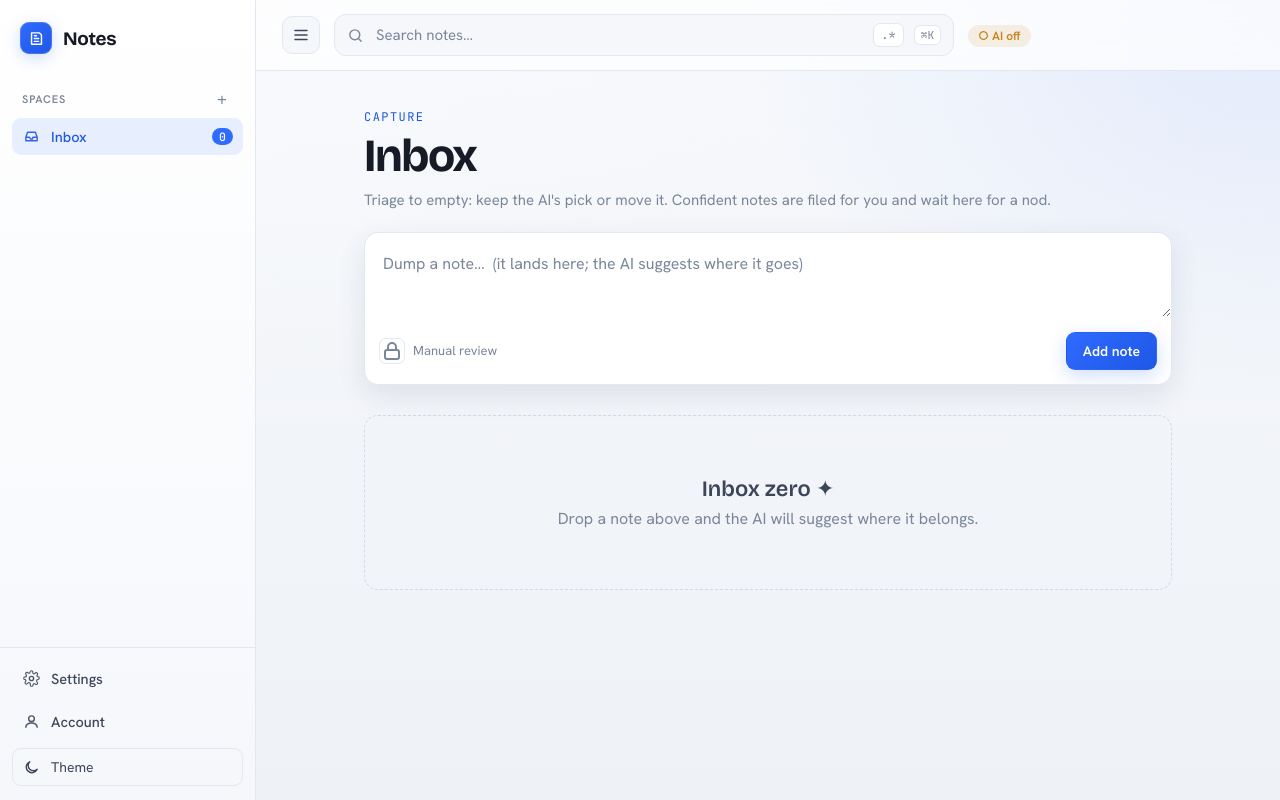
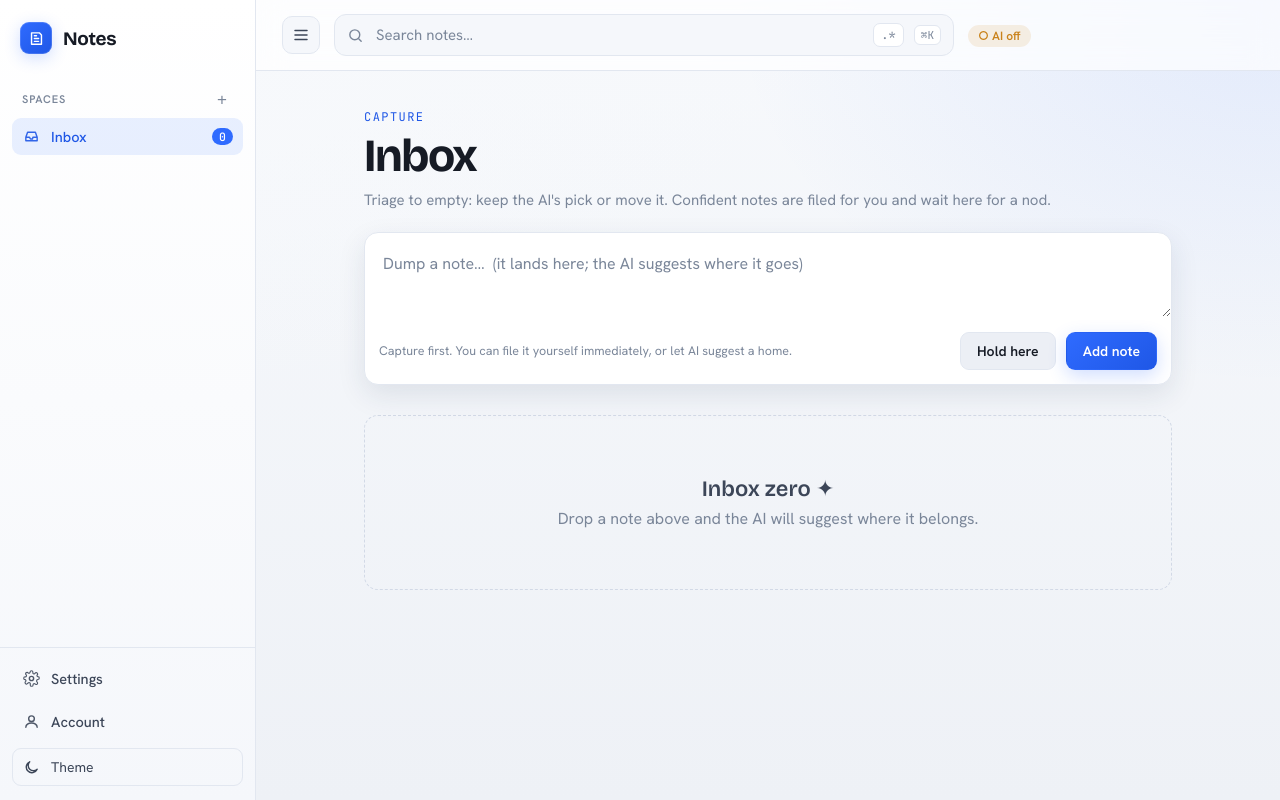
Before and after one commit to maimon33/notes, a Python web app: template app/templates/index.html in a window 1280 px wide. Run offline with Jinja, Linux system fonts and the light colour scheme; the template is opened without the code that fills it, so the values that code supplies are empty.

Commit message:
bug fixes

```diff
--- a/app/main.py
+++ b/app/main.py
@@ -109,8 +109,10 @@ def create_app(conn=None, cfg=None) -> FastAPI:
         )
 
     @app.post("/notes")
-    def add_note(body: str = Form(...), private: str = Form("")):
-        db.add_note(conn, body, private=bool(private))
+    def add_note(body: str = Form(...), manual: str = Form(""), private: str = Form("")):
+        # Keep `private` for backward compatibility with existing forms/tests, but
+        # the product language is now "hold here" / manual routing rather than privacy.
+        db.add_note(conn, body, private=bool(manual or private))
         return RedirectResponse("/", status_code=303)
 
     @app.post("/notes/{note_id}/keep")
--- a/app/static/styles.css
+++ b/app/static/styles.css
@@ -325,8 +325,9 @@ mark { background: var(--highlight-bg); color: inherit; border-radius: 3px; padd
   line-height: 1.6; padding: 18px 18px 4px;
 }
 .composer textarea::placeholder { color: var(--muted); }
-.composer-bar { display: flex; align-items: center; justify-content: space-between; padding: 10px 14px 14px; }
+.composer-bar { display: flex; align-items: center; justify-content: space-between; gap: 14px; padding: 10px 14px 14px; }
 .composer-hint { font-size: 12.5px; color: var(--muted); }
+.composer-actions { display: flex; gap: 10px; margin-left: auto; }
 
 /* notes feed */
 .notes { display: flex; flex-direction: column; gap: 10px; }
@@ -466,13 +467,6 @@ mark { background: var(--highlight-bg); color: inherit; border-radius: 3px; padd
 .is-private { border-left: 3px solid var(--warn); }
 .is-private .note-body { color: var(--text-dim); }
 
-/* private toggle in composer */
-.private-toggle { display: inline-flex; align-items: center; gap: 8px; cursor: pointer; font-size: 13px; color: var(--muted); user-select: none; }
-.private-toggle input { position: absolute; opacity: 0; pointer-events: none; }
-.private-toggle .lock { display: inline-flex; width: 26px; height: 26px; align-items: center; justify-content: center; border: 1px solid var(--border); border-radius: 7px; transition: 0.18s var(--ease); }
-.private-toggle input:checked ~ .lock { background: var(--warn-ghost); border-color: var(--warn); color: var(--warn); }
-.private-toggle:has(input:checked) { color: var(--warn); }
-
 .spin { width: 13px; height: 13px; border-radius: 50%; border: 2px solid var(--border-strong); border-top-color: var(--accent); display: inline-block; animation: spin 0.8s linear infinite; }
 @keyframes spin { to { transform: rotate(360deg); } }
 
@@ -528,7 +522,8 @@ mark { background: var(--highlight-bg); color: inherit; border-radius: 3px; padd
   .page-title { font-size: 30px; }
   .composer textarea { font-size: 16px; }     /* avoids iOS zoom-on-focus */
   .composer-bar { align-items: flex-start; gap: 12px; flex-direction: column; }
-  .private-toggle { font-size: 13.5px; }
+  .composer-actions { width: 100%; margin-left: 0; }
+  .composer-actions .btn { flex: 1; }
 
   .chip { padding: 9px 14px; font-size: 13.5px; }   /* comfortable tap targets */
   .chip-keep, .chip-move { padding: 9px 18px; }
--- a/app/templates/index.html
+++ b/app/templates/index.html
@@ -142,12 +142,11 @@
             <form class="composer" id="composer" method="post" action="/notes">
               <textarea name="body" placeholder="Dump a note…  (it lands here; the AI suggests where it goes)" required></textarea>
               <div class="composer-bar">
-                <label class="private-toggle" title="Keep this note in manual review instead of sending it to the AI">
-                  <input type="checkbox" name="private" value="on">
-                  <span class="lock"><svg viewBox="0 0 24 24" fill="none"><rect x="5" y="11" width="14" height="9" rx="2" stroke="currentColor" stroke-width="2"/><path d="M8 11V8a4 4 0 0 1 8 0v3" stroke="currentColor" stroke-width="2"/></svg></span>
-                  Manual review
-                </label>
-                <button class="btn btn-primary" type="submit">Add note</button>
+                <span class="composer-hint">Capture first. You can file it yourself immediately, or let AI suggest a home.</span>
+                <div class="composer-actions">
+                  <button class="btn" type="submit" name="manual" value="1">Hold here</button>
+                  <button class="btn btn-primary" type="submit">Add note</button>
+                </div>
               </div>
             </form>
 
@@ -184,14 +183,14 @@
 
             {% if private_pending %}
             <div class="inbox-section">
-              <div class="section-label">Manual &amp; pending <span class="n">{{ private_pending|length }}</span><span class="section-hint">{{ "move these yourself" if not classifier_on else "manual notes stay out of AI" }}</span></div>
+              <div class="section-label">Waiting here <span class="n">{{ private_pending|length }}</span><span class="section-hint">{{ "file these yourself" if not classifier_on else "you can file these immediately" }}</span></div>
               {% for n in private_pending %}
               <article class="note-card inbox-row collapsed {{ 'is-private' if n.private else '' }}" data-note-id="{{ n.id }}" data-status="inbox" data-space-id="">
                 <div class="note-body">{{ n.body }}</div>
                 <div class="row-foot">
                   {% if n.private %}
-                    <span class="filed-label"><span class="lock-ico"><svg viewBox="0 0 24 24" fill="none"><rect x="5" y="11" width="14" height="9" rx="2" stroke="currentColor" stroke-width="2"/><path d="M8 11V8a4 4 0 0 1 8 0v3" stroke="currentColor" stroke-width="2"/></svg></span> manual review</span>
-                    <div class="row-actions"><button class="chip chip-move move-btn" type="button">Move</button></div>
+                    <span class="filed-label">held here</span>
+                    {% if spaces %}<div class="row-actions"><button class="chip chip-move move-btn" type="button">Move now</button></div>{% endif %}
                     <div class="chip-reveal hidden">
                       <div class="chip-row">
                         {% for s in spaces %}
@@ -201,7 +200,7 @@
                     </div>
                   {% elif not classifier_on %}
                     <span class="filed-label">AI is off</span>
-                    <div class="row-actions"><button class="chip chip-move move-btn" type="button">File now</button></div>
+                    {% if spaces %}<div class="row-actions"><button class="chip chip-move move-btn" type="button">File now</button></div>{% endif %}
                     <div class="chip-reveal hidden">
                       <div class="chip-row">
                         {% for s in spaces %}
@@ -211,6 +210,14 @@
                     </div>
                   {% else %}
                     <span class="filed-label muted-label"><span class="spin"></span> sorting…</span>
+                    {% if spaces %}<div class="row-actions"><button class="chip chip-move move-btn" type="button">Move now</button></div>{% endif %}
+                    <div class="chip-reveal hidden">
+                      <div class="chip-row">
+                        {% for s in spaces %}
+                        <form method="post" action="/notes/{{ n.id }}/file" class="chip-form"><input type="hidden" name="space_id" value="{{ s.id }}"><button class="chip" type="submit"><span class="dot" style="background:hsl({{ (s.id*67)%360 }} 72% 60%)"></span>{{ s.name }}</button></form>
+                        {% endfor %}
+                      </div>
+                    </div>
                   {% endif %}
                 </div>
               </article>
```
Also changed, not shown: tests/test_api.py (+3 -3 lines).
